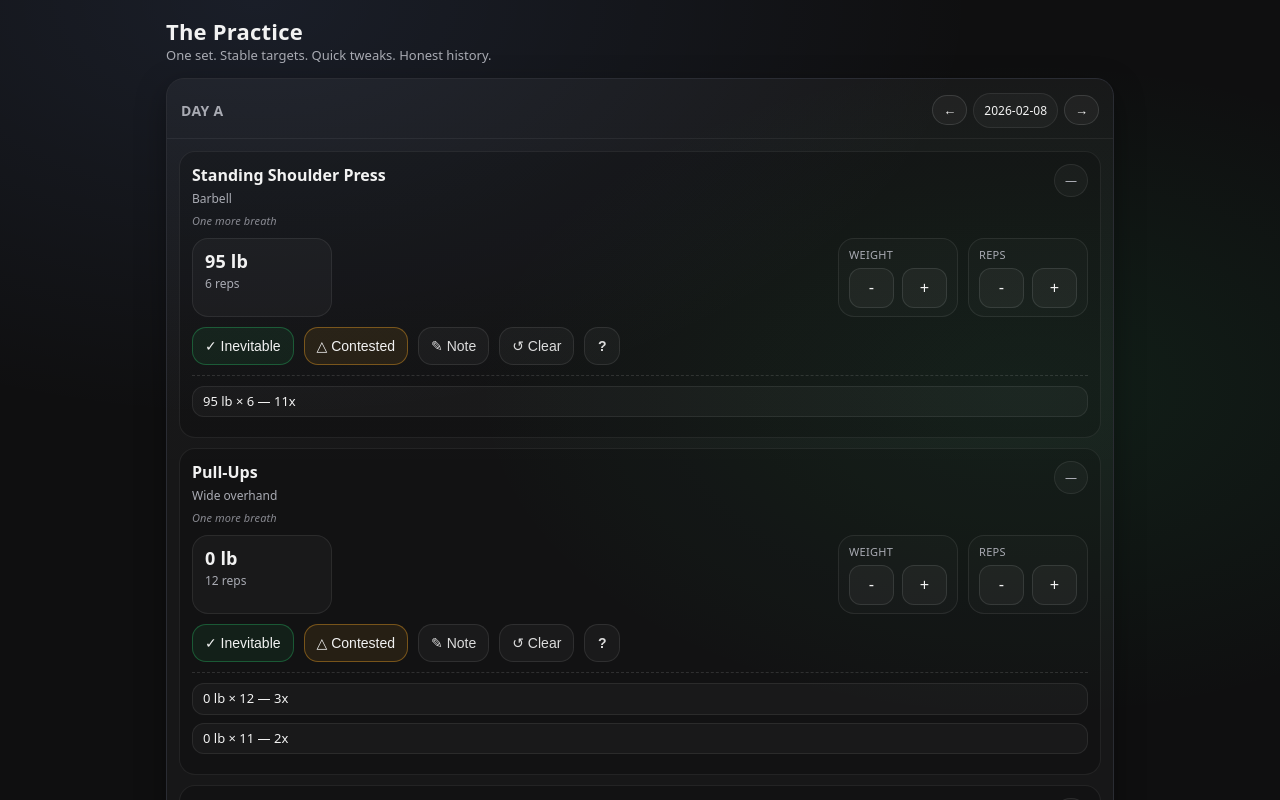
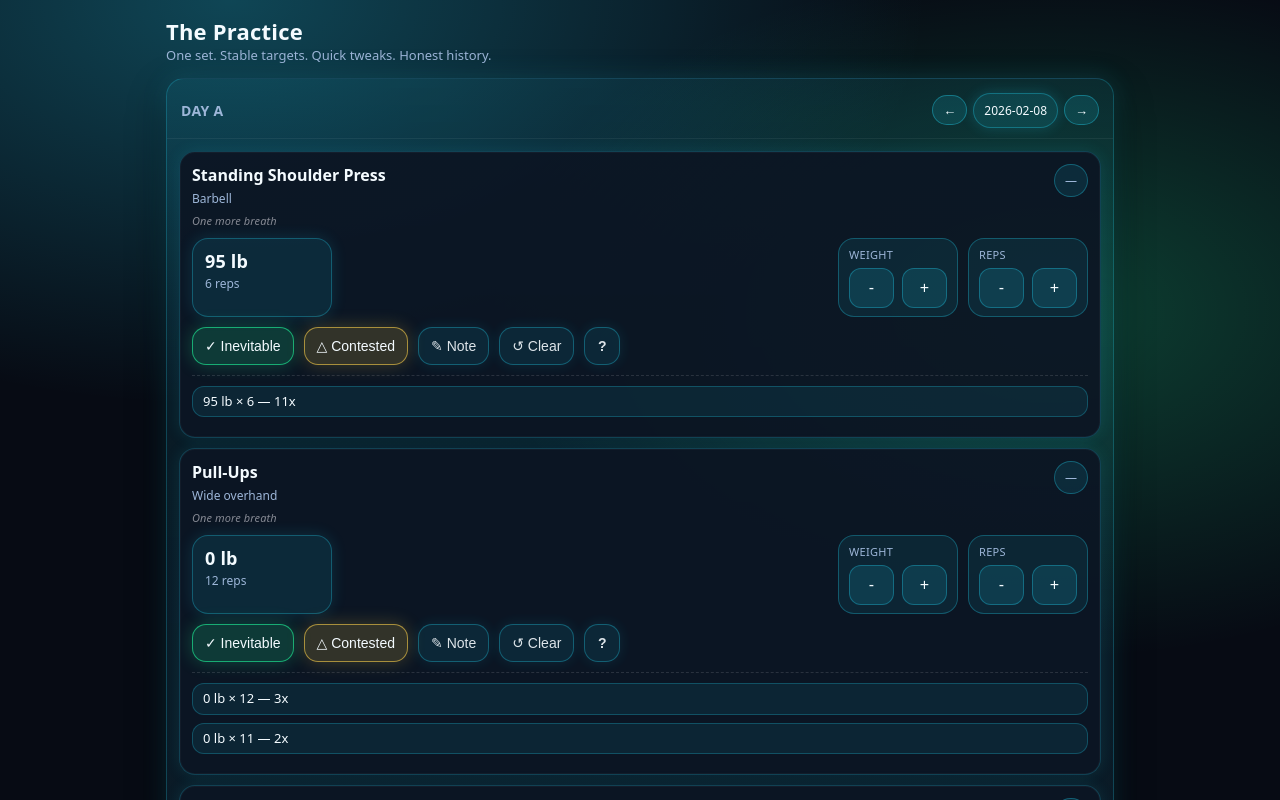
Before and after one commit to comeauchristian-ux/the-practice, a React (Vite) app: page / in a window 1280 px wide. Shown: the top 800 px of the page. Built offline with nearby package versions, Linux system fonts and the light colour scheme.

Commit message:
neon theme

```diff
--- a/src/styles.css
+++ b/src/styles.css
@@ -1,14 +1,15 @@
 :root{
-  --bg:#0f0f10;
-  --card:#17181b;
-  --text:#f2f2f2;
-  --muted:#a9abb3;
-  --line:#2a2c33;
-  --ok:#29c56c;
-  --warn:#f5a524;
-  --accent:#7aa2ff;
+  --bg:#070b14;
+  --card:#111a2a;
+  --text:#f4fbff;
+  --muted:#9db6d8;
+  --line:#2b466f;
+  --ok:#22ff9f;
+  --warn:#ffd24a;
+  --accent:#24deff;
+  --done:#ff6ce6;
   --radius:18px;
-  --shadow: 0 10px 30px rgba(0,0,0,.35);
+  --shadow: 0 14px 38px rgba(0,0,0,.45);
   --safe-top: env(safe-area-inset-top, 0px);
   --safe-bottom: env(safe-area-inset-bottom, 0px);
 }
@@ -16,8 +17,9 @@
 body{
   margin:0;
   font-family: system-ui, -apple-system, Segoe UI, Roboto, Helvetica, Arial, "Apple Color Emoji","Segoe UI Emoji";
-  background: radial-gradient(1200px 700px at 20% 0%, rgba(122,162,255,.10), transparent 60%),
-              radial-gradient(1000px 600px at 80% 10%, rgba(41,197,108,.09), transparent 55%),
+  background: radial-gradient(1200px 700px at 18% 0%, rgba(36,222,255,.28), transparent 58%),
+              radial-gradient(1000px 620px at 82% 8%, rgba(34,255,159,.22), transparent 56%),
+              radial-gradient(900px 560px at 50% 100%, rgba(255,108,230,.12), transparent 64%),
               var(--bg);
   color:var(--text);
 }
@@ -38,10 +40,10 @@ h1{ font-size:22px; margin:0; letter-spacing:.2px; }
 .subtitle{ color:var(--muted); font-size:13px; line-height:1.2; }
 .grid{ display:grid; grid-template-columns: 1fr; gap: 14px; }
 .card{
-  background: linear-gradient(180deg, rgba(255,255,255,.04), rgba(255,255,255,.02));
-  border: 1px solid var(--line);
+  background: linear-gradient(180deg, rgba(36,222,255,.08), rgba(17,26,42,.94));
+  border: 1px solid rgba(36,222,255,.22);
   border-radius: var(--radius);
-  box-shadow: var(--shadow);
+  box-shadow: var(--shadow), 0 0 24px rgba(36,222,255,.16);
   overflow:hidden;
 }
 .cardHeader{
@@ -56,9 +58,10 @@ h1{ font-size:22px; margin:0; letter-spacing:.2px; }
 .cardBody{ padding: 12px 12px 14px 12px; }
 .dayBadge{
   font-size: 12px; padding: 8px 10px; border-radius: 999px;
-  border: 1px solid rgba(255,255,255,.08);
-  background: rgba(255,255,255,.03);
+  border: 1px solid rgba(36,222,255,.30);
+  background: rgba(36,222,255,.12);
   color: var(--text);
+  box-shadow: 0 0 14px rgba(36,222,255,.18);
 }
 .dateNav{
   display:flex;
@@ -66,8 +69,8 @@ h1{ font-size:22px; margin:0; letter-spacing:.2px; }
   gap:6px;
 }
 .dateNavBtn{
-  border:1px solid rgba(255,255,255,.12);
-  background: rgba(255,255,255,.04);
+  border:1px solid rgba(36,222,255,.34);
+  background: rgba(36,222,255,.12);
   color: var(--text);
   border-radius: 999px;
   min-width: 30px;
@@ -80,11 +83,12 @@ h1{ font-size:22px; margin:0; letter-spacing:.2px; }
 .dateNavBtn.reset{ padding: 0 11px; }
 .list{ display:flex; flex-direction:column; gap:10px; }
 .tile{
-  background: rgba(0,0,0,.18);
-  border: 1px solid rgba(255,255,255,.07);
+  background: rgba(13,21,35,.92);
+  border: 1px solid rgba(36,222,255,.22);
   border-radius: 16px;
   padding: 12px;
   transition: .18s border-color, .18s transform, .18s background;
+  box-shadow: inset 0 0 0 1px rgba(255,255,255,.03), 0 0 16px rgba(36,222,255,.10);
 }
 .tile:active{ transform: scale(.99); }
 .tileTop{ display:flex; align-items:flex-start; justify-content:space-between; gap:10px; margin-bottom: 10px; }
@@ -99,17 +103,17 @@ h1{ font-size:22px; margin:0; letter-spacing:.2px; }
 }
 .stateTag{
   font-size:12px; border-radius:999px; padding:7px 10px;
-  border:1px solid rgba(255,255,255,.08);
-  background: rgba(255,255,255,.03);
+  border:1px solid rgba(36,222,255,.30);
+  background: rgba(36,222,255,.10);
   white-space:nowrap; color:var(--muted);
 }
-.stateTag.ok{ color: rgba(41,197,108,.95); border-color: rgba(41,197,108,.35); background: rgba(41,197,108,.08); }
-.stateTag.warn{ color: rgba(245,165,36,.95); border-color: rgba(245,165,36,.40); background: rgba(245,165,36,.09); }
-.stateTag.done{ color: rgba(194,129,255,.96); border-color: rgba(194,129,255,.45); background: rgba(194,129,255,.12); }
+.stateTag.ok{ color: var(--ok); border-color: rgba(34,255,159,.55); background: rgba(34,255,159,.14); box-shadow: 0 0 14px rgba(34,255,159,.22); text-shadow: 0 0 8px rgba(34,255,159,.35); }
+.stateTag.warn{ color: var(--warn); border-color: rgba(255,210,74,.58); background: rgba(255,210,74,.16); box-shadow: 0 0 14px rgba(255,210,74,.20); text-shadow: 0 0 8px rgba(255,210,74,.26); }
+.stateTag.done{ color: var(--done); border-color: rgba(255,108,230,.58); background: rgba(255,108,230,.16); box-shadow: 0 0 14px rgba(255,108,230,.26); text-shadow: 0 0 8px rgba(255,108,230,.34); }
 .btnRow{ display:flex; gap:10px; flex-wrap:wrap; align-items:center; }
 .btn{
-  border:1px solid rgba(255,255,255,.10);
-  background: rgba(255,255,255,.04);
+  border:1px solid rgba(36,222,255,.34);
+  background: rgba(36,222,255,.10);
   color: var(--text);
   padding: 10px 12px;
   border-radius: 14px;
@@ -119,15 +123,16 @@ h1{ font-size:22px; margin:0; letter-spacing:.2px; }
   align-items:center;
   gap:8px;
   user-select:none;
-  transition:.18s transform, .18s background, .18s border-color;
+  transition:.18s transform, .18s background, .18s border-color, .18s box-shadow;
+  box-shadow: 0 0 14px rgba(36,222,255,.12);
 }
 .btn:active{ transform: scale(.98); }
-.btn.ok{ border-color: rgba(41,197,108,.35); background: rgba(41,197,108,.08); }
-.btn.warn{ border-color: rgba(245,165,36,.40); background: rgba(245,165,36,.09); }
+.btn.ok{ border-color: rgba(34,255,159,.58); background: rgba(34,255,159,.16); box-shadow: 0 0 18px rgba(34,255,159,.24); }
+.btn.warn{ border-color: rgba(255,210,74,.58); background: rgba(255,210,74,.16); box-shadow: 0 0 18px rgba(255,210,74,.22); }
 .btn.done{
-  border-color: rgba(194,129,255,.48);
-  background: rgba(194,129,255,.15);
-  box-shadow: 0 0 14px rgba(194,129,255,.22);
+  border-color: rgba(255,108,230,.62);
+  background: rgba(255,108,230,.20);
+  box-shadow: 0 0 18px rgba(255,108,230,.30);
 }
 .btn.ghost{ opacity:.9; }
 .helpBtn{
@@ -153,10 +158,10 @@ h1{ font-size:22px; margin:0; letter-spacing:.2px; }
 }
 .modal{
   width:min(820px, 100%);
-  background: linear-gradient(180deg, rgba(255,255,255,.06), rgba(255,255,255,.03));
-  border: 1px solid rgba(255,255,255,.10);
+  background: linear-gradient(180deg, rgba(36,222,255,.12), rgba(17,26,42,.96));
+  border: 1px solid rgba(36,222,255,.30);
   border-radius: 22px;
-  box-shadow: var(--shadow);
+  box-shadow: var(--shadow), 0 0 26px rgba(36,222,255,.20);
   overflow:hidden;
 }
 .modalHeader{
@@ -169,8 +174,8 @@ h1{ font-size:22px; margin:0; letter-spacing:.2px; }
 textarea{
   width:100%; min-height:120px;
   border-radius: 16px;
-  border: 1px solid rgba(255,255,255,.12);
-  background: rgba(0,0,0,.25);
+  border: 1px solid rgba(36,222,255,.30);
+  background: rgba(4,11,22,.82);
   color: var(--text);
   padding: 12px;
   font-size: 14px;
@@ -194,16 +199,19 @@ textarea{
 
 /* --- Enhancements v2 --- */
 .tileOk{
-  border-color: rgba(41,197,108,.35);
-  background: linear-gradient(180deg, rgba(41,197,108,.10), rgba(0,0,0,.18));
+  border-color: rgba(34,255,159,.56);
+  background: linear-gradient(180deg, rgba(34,255,159,.20), rgba(13,21,35,.94));
+  box-shadow: inset 0 0 0 1px rgba(255,255,255,.03), 0 0 22px rgba(34,255,159,.24);
 }
 .tileWarn{
-  border-color: rgba(245,165,36,.40);
-  background: linear-gradient(180deg, rgba(245,165,36,.12), rgba(0,0,0,.18));
+  border-color: rgba(255,210,74,.58);
+  background: linear-gradient(180deg, rgba(255,210,74,.22), rgba(13,21,35,.94));
+  box-shadow: inset 0 0 0 1px rgba(255,255,255,.03), 0 0 22px rgba(255,210,74,.20);
 }
 .tileDone{
-  border-color: rgba(194,129,255,.46);
-  background: linear-gradient(180deg, rgba(194,129,255,.12), rgba(0,0,0,.18));
+  border-color: rgba(255,108,230,.60);
+  background: linear-gradient(180deg, rgba(255,108,230,.20), rgba(13,21,35,.94));
+  box-shadow: inset 0 0 0 1px rgba(255,255,255,.03), 0 0 22px rgba(255,108,230,.26);
 }
 .tileTitleBtn{
   all: unset;
@@ -221,10 +229,11 @@ textarea{
 }
 .target{
   min-width: 140px;
-  border: 1px solid rgba(255,255,255,.08);
-  background: rgba(255,255,255,.03);
+  border: 1px solid rgba(36,222,255,.28);
+  background: rgba(36,222,255,.10);
   border-radius: 16px;
   padding: 10px 12px;
+  box-shadow: 0 0 16px rgba(36,222,255,.14);
 }
 .targetBig{
   font-size: 18px;
@@ -243,8 +252,8 @@ textarea{
   justify-content:flex-end;
 }
 .stepGroup{
-  border: 1px solid rgba(255,255,255,.08);
-  background: rgba(255,255,255,.02);
+  border: 1px solid rgba(36,222,255,.28);
+  background: rgba(36,222,255,.08);
   border-radius: 16px;
   padding: 8px 10px;
   min-width: 120px;
@@ -262,8 +271,8 @@ textarea{
 }
 .stepBtn{
   flex: 1;
-  border: 1px solid rgba(255,255,255,.10);
-  background: rgba(255,255,255,.04);
+  border: 1px solid rgba(36,222,255,.30);
+  background: rgba(36,222,255,.12);
   color: var(--text);
   padding: 10px 0;
   border-radius: 12px;
@@ -283,8 +292,8 @@ textarea{
 .historyLine{
   padding: 6px 10px;
   border-radius: 12px;
-  border: 1px solid rgba(255,255,255,.08);
-  background: rgba(255,255,255,.03);
+  border: 1px solid rgba(36,222,255,.24);
+  background: rgba(36,222,255,.08);
   margin-bottom: 8px;
 }
 .tile.mini .historyMini{ display:none; }
@@ -312,10 +321,11 @@ textarea{
   gap:8px;
   padding: 8px 10px;
   border-radius: 999px;
-  border: 1px solid rgba(255,255,255,.08);
-  background: rgba(255,255,255,.03);
+  border: 1px solid rgba(36,222,255,.28);
+  background: rgba(36,222,255,.10);
   color: var(--muted);
   font-size: 12px;
+  box-shadow: 0 0 12px rgba(36,222,255,.12);
 }
 .linkBtn{
   all: unset;
```
